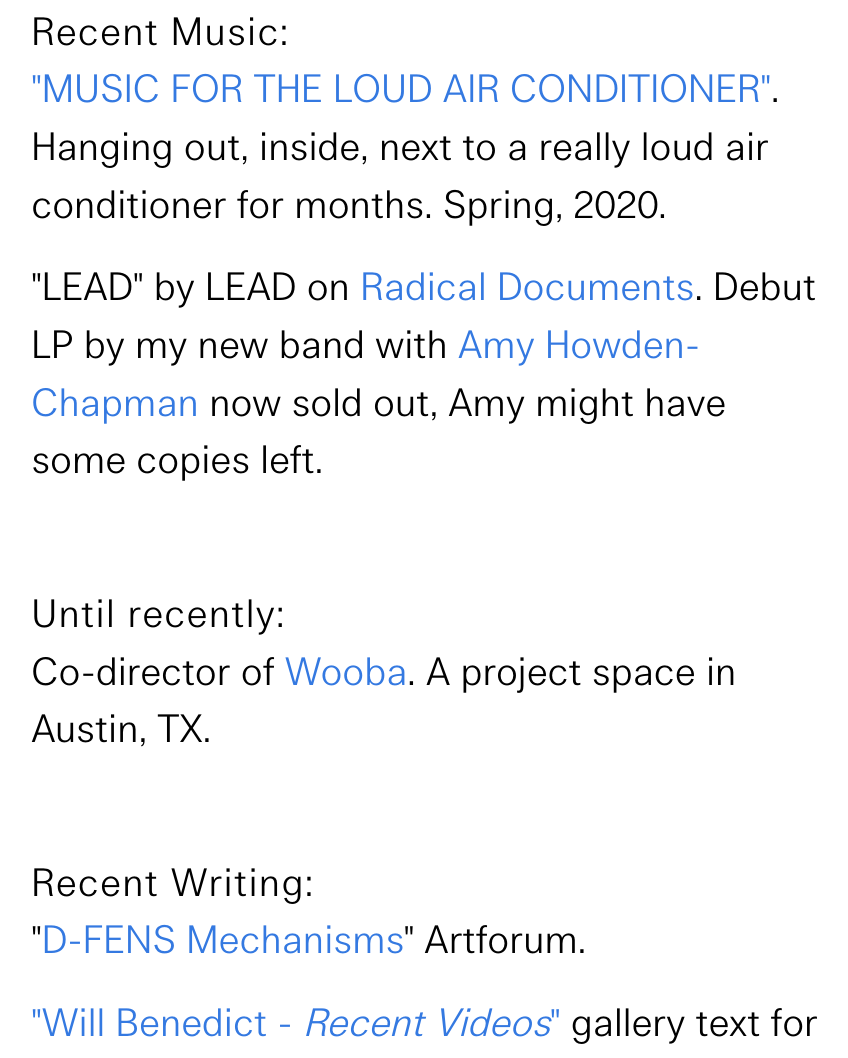
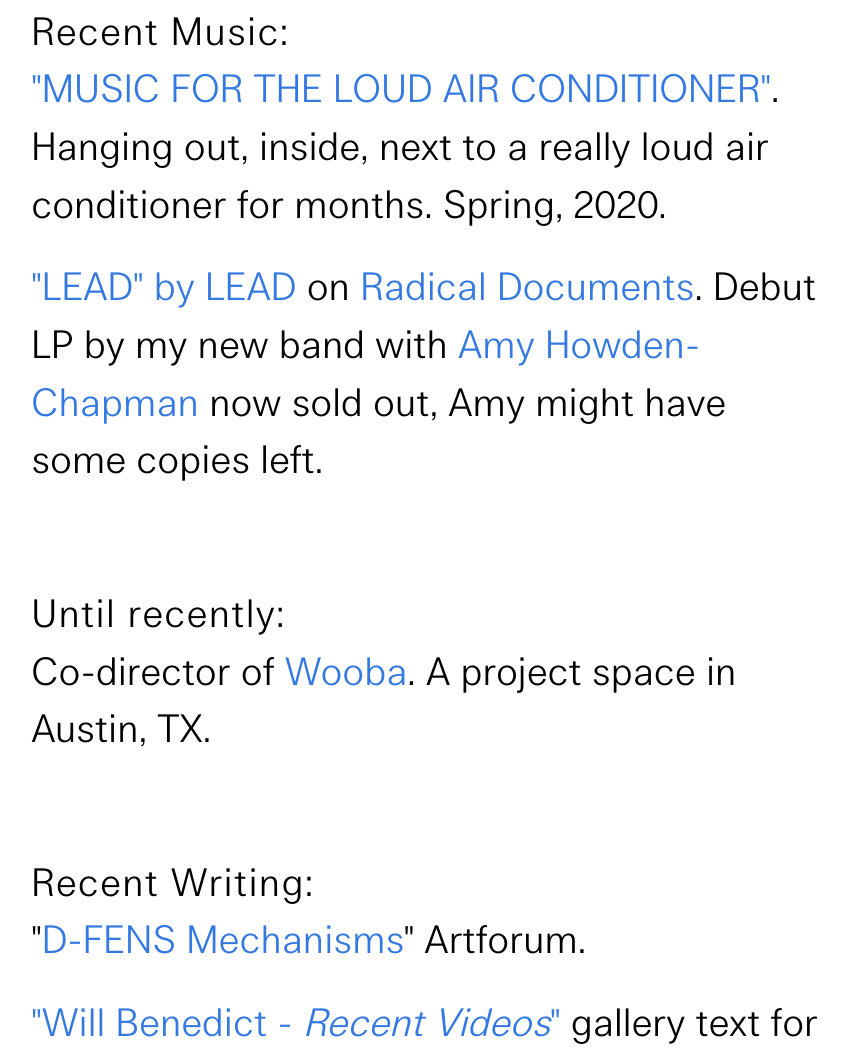
Before and after one commit to ssssssssk/skweb, a plain HTML site: page index.html in a window 1280 px wide. Shown: the part 1290-2348 px from the top of the page, without its empty margins (212-1060 px from the left). Drawn offline with Linux system fonts and the light colour scheme.

Commit message:
Added Lead Bandcamp

```diff
--- a/index.html
+++ b/index.html
@@ -81,7 +81,7 @@
 	      <a href="https://stevekadowith.bandcamp.com/album/music-for-the-loud-air-conditioner">"MUSIC FOR THE LOUD AIR CONDITIONER"</a>. Hanging out, inside, next to a really loud air conditioner for months. Spring, 2020.
 	    </li>
 	    <li>
-	      "LEAD" by LEAD on <a href="http://radicaldocuments.com">Radical Documents</a>. Debut LP by my new band with <a href="http://www.amyhowdenchapman.com/">Amy Howden-Chapman</a> now sold out, Amy might have some copies left.
+	      <a href="https://l34d.bandcamp.com/album/lead">"LEAD" by LEAD</a> on <a href="http://radicaldocuments.com">Radical Documents</a>. Debut LP by my new band with <a href="http://www.amyhowdenchapman.com/">Amy Howden-Chapman</a> now sold out, Amy might have some copies left.
 	    </li>
 	  </ul>
           <!-- <li>
```
